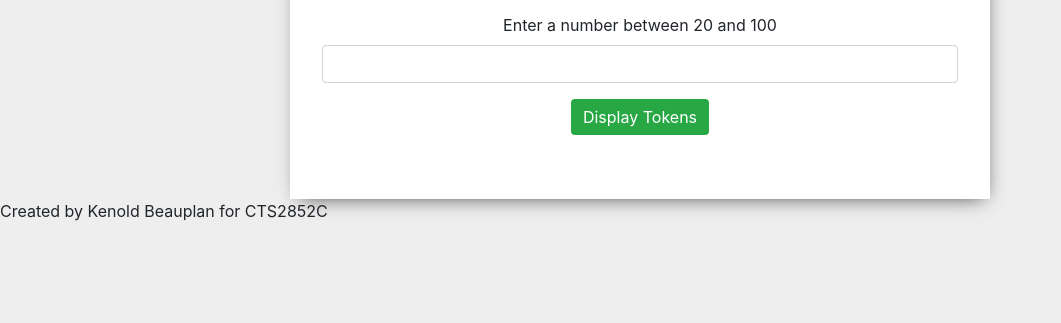
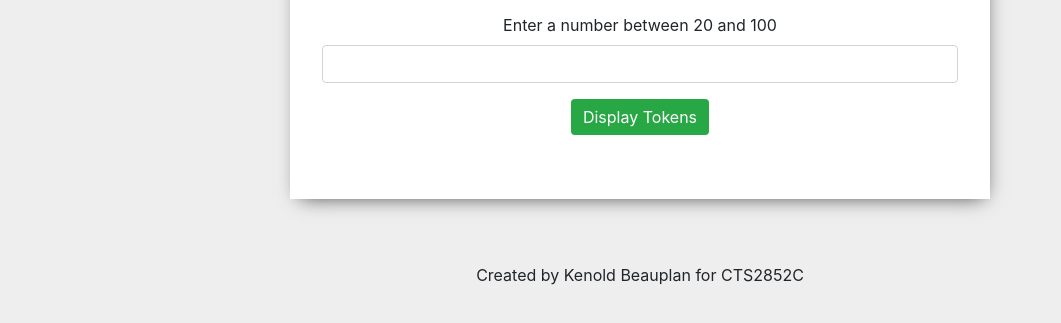
Before and after one commit to kenold/lab2-tokenjs, a plain HTML site: page index.html in a window 1280 px wide. Shown: the part 201-524 px from the top of the page, without its empty margins (0-1061 px from the left). Drawn offline with nearby package versions, Linux system fonts and the light colour scheme.

Commit message:
add footer style

```diff
--- a/css/style.css
+++ b/css/style.css
@@ -21,3 +21,8 @@ body {
     color: #fff;
     background-color: #218036;
 }
+
+.main-footer {
+    margin-top: 4rem;
+    text-align: center;
+}
```
